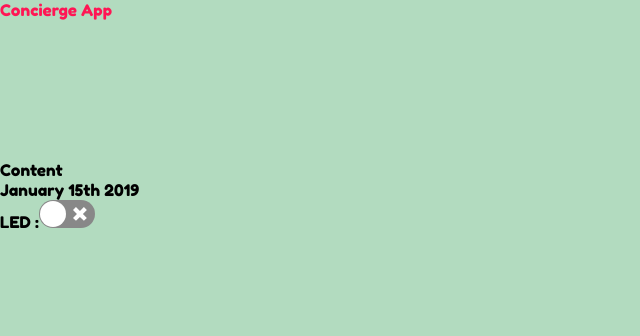
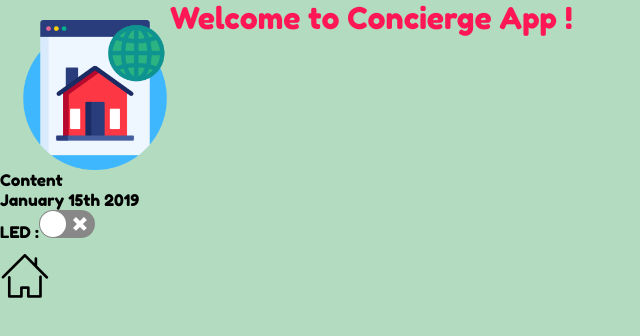
Before and after one commit to rlemasquerier/concierge-app, a React (Create React App) app: page / in a window 1280 px wide. Shown: the top 336 px of the page, without its empty margins (0-640 px from the left). Built offline with nearby package versions, Linux system fonts and the light colour scheme.

Commit message:
refacto header and added logo

```diff
--- a/src/App.js
+++ b/src/App.js
@@ -2,15 +2,16 @@ import React, { Component } from "react";
 import injectSheet from "react-jss";
 import moment from "moment";
 import LEDControl from "./components/LEDControl/LEDControl";
-import theme from "./theme";
 import "./index.css";
+import "./icons.css";
+import Header from "./components/common/Header/Header";
 
 class App extends Component {
   render() {
     const { classes } = this.props;
     return (
       <div className={classes.container}>
-        <div className={classes.header}>Concierge App</div>
+        <Header />
         <div className={classes.main}>
           <div>Content</div>
           <div>
@@ -19,6 +20,7 @@ class App extends Component {
               .format("MMMM Do YYYY")}
           </div>
           <LEDControl />
+          <span className={["icon-home", classes.homeIcon].join(" ")} />
         </div>
       </div>
     );
@@ -33,12 +35,12 @@ const styles = {
     width: "100%",
     height: "100%"
   },
-  header: {
-    color: theme.colors.red,
-    flex: 1
-  },
+
   main: {
     flex: 4
+  },
+  homeIcon: {
+    fontSize: 50
   }
 };
 
--- /dev/null
+++ b/src/components/common/Header/Header.js
@@ -0,0 +1,39 @@
+import injectSheet from "react-jss";
+import React, { Component } from "react";
+import logo from "./assets/logo.png";
+import theme from "../../../theme";
+
+class Header extends Component {
+  render() {
+    const { classes } = this.props;
+    return (
+      <div className={classes.header}>
+        <img className={classes.logo} src={logo} alt="concierge" />
+        <div className={classes.headerText}>Welcome to Concierge App !</div>
+      </div>
+    );
+  }
+}
+
+const styles = {
+  headerText: {
+    fontSize: 30
+  },
+  logo: {
+    marginTop: 20,
+    marginLeft: 20,
+    height: "auto",
+    width: "auto",
+    maxWidth: 150,
+    maxHeight: 150
+  },
+  header: {
+    color: theme.colors.red,
+    flex: 1,
+    display: "flex",
+    flexDirection: "row",
+    justifyContent: "flex-start"
+  }
+};
+
+export default injectSheet(styles)(Header);
```
